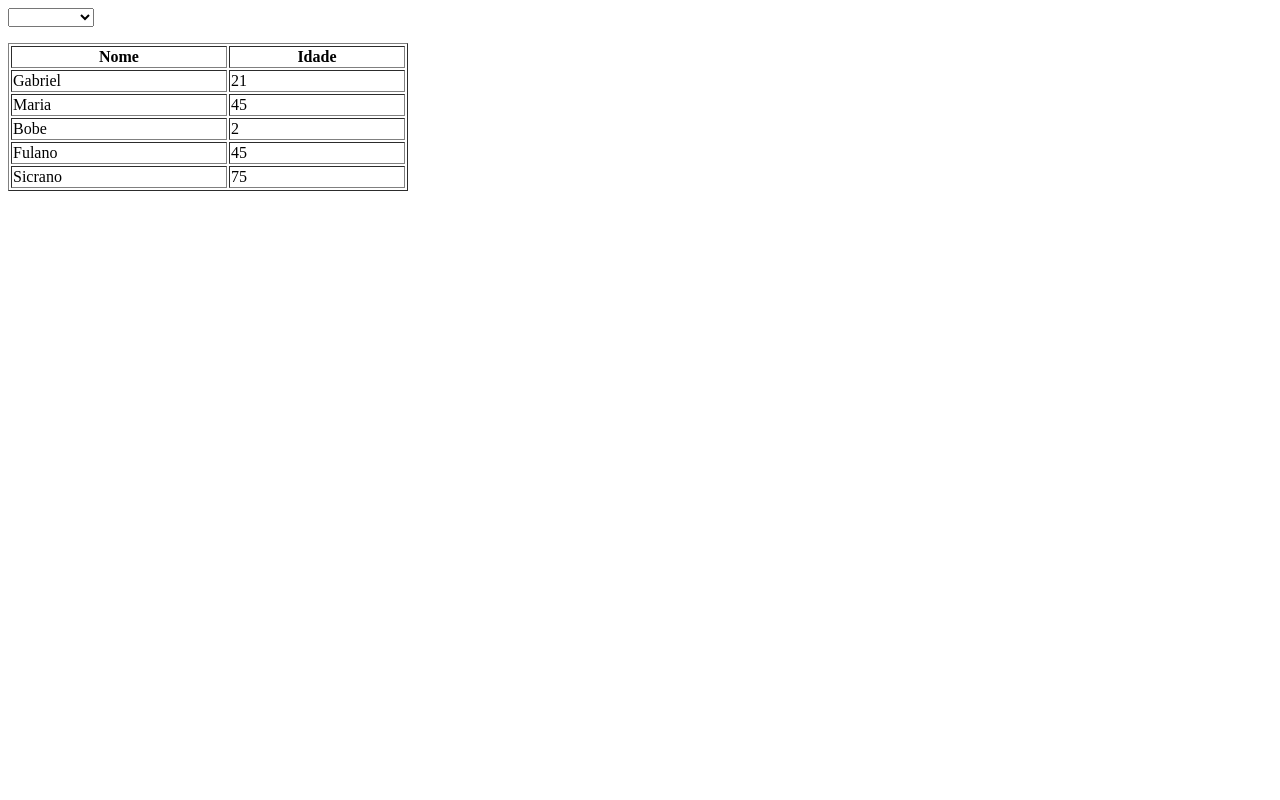
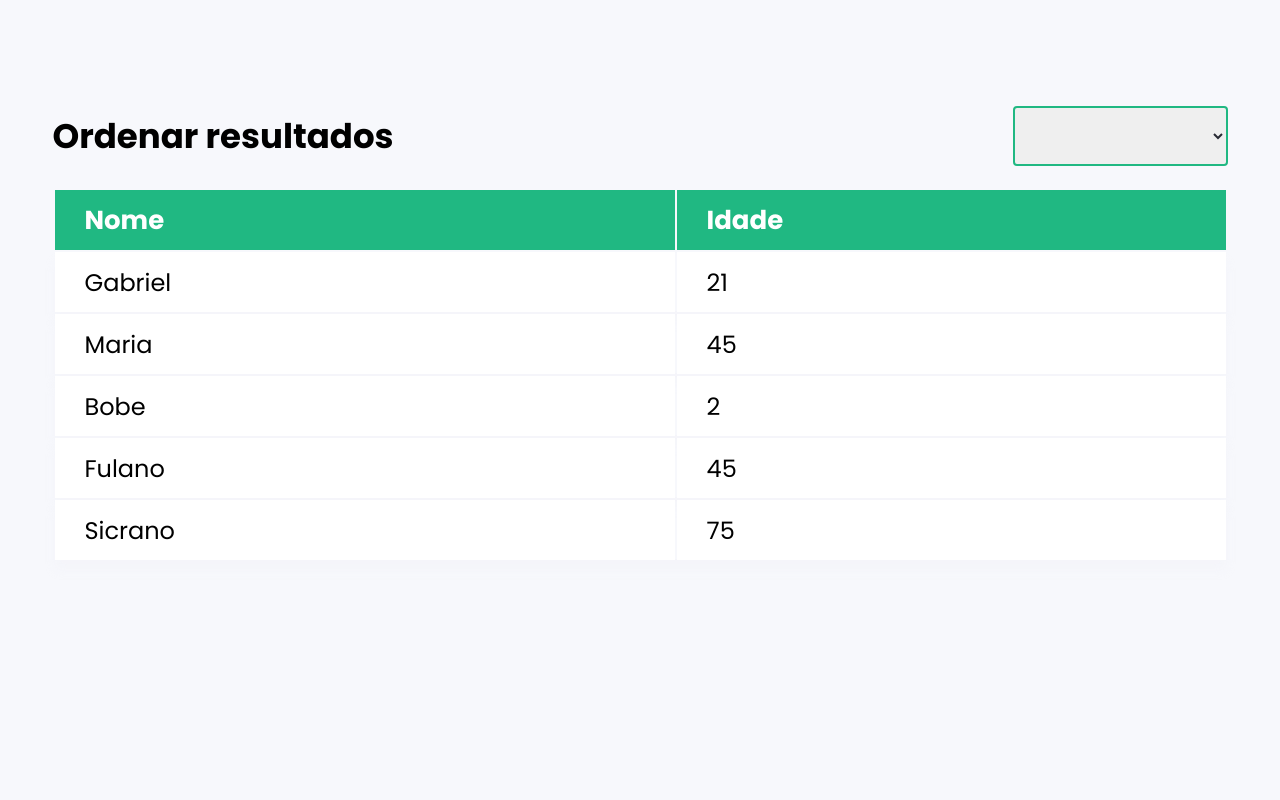
Before and after one commit to devgabrieldejesus/ordering, a PHP site: page / in a window 1280 px wide. Run offline with PHP 8.4, Linux system fonts and the light colour scheme; data comes from the database, SQL or seed files in the repository.

Commit message:
✨  general commit

```diff
--- a/index.php
+++ b/index.php
@@ -22,6 +22,19 @@ if(isset($_GET['ordem']) && empty($_GET['ordem']) == false) {
 }
 ?>
 
+<!DOCTYPE html>
+<html lang="en">
+<head>
+	<meta charset="UTF-8">
+	<meta name="viewport" content="width=device-width, initial-scale=1.0">
+  <link href="styles.css" rel="stylesheet" type="text/css">
+	<title>Ordering</title>
+</head>
+<body>
+	<main>
+		<div class="container column">
+			<div class="top">
+				<h1>Ordenar resultados</h1>
 				<!-- Results sort button -->
 				<form method="GET">
 					<select name="ordem" onchange="this.form.submit()"> <!-- when selecting the option the form reloads the screen -->
@@ -30,13 +43,17 @@ if(isset($_GET['ordem']) && empty($_GET['ordem']) == false) {
 						<option value="idade"<?php echo ($ordem=="idade")?'selected="selected"':''; ?>>Pela idade</option>
 					</select>
 				</form>
+			</div>
 
-
-<table border="1" width="400">
+			<table>
+				<thead>
 					<tr>
 						<th>Nome</th>
 						<th>Idade</th>
 					</tr>
+				</thead>
+
+				<tbody>
 					<!-- listing of database items -->
 					<?php
 					$sql = $pdo->query($sql);
@@ -55,4 +72,12 @@ if(isset($_GET['ordem']) && empty($_GET['ordem']) == false) {
 						endforeach;
 					}
 					?>
+				</tbody>
 			</table>
+		</div>
+
+
+
+	</main>
+</body>
+</html>
--- /dev/null
+++ b/styles.css
@@ -0,0 +1,128 @@
+@import url("https://fonts.googleapis.com/css2?family=Poppins:wght@400;700&display=swap");
+
+* {
+  margin: 0;
+  padding: 0;
+  box-sizing: border-box;
+  font-family: "Poppins", sans-serif;
+}
+
+body {
+  background: #f7f8fc;
+}
+
+main {
+  display: flex;
+  justify-content: center;
+  padding-top: 106px;
+}
+
+.container {
+  width: 1175px;
+  display: flex;
+  justify-content: space-between;
+}
+
+.column {
+  flex-direction: column;
+}
+
+main .top {
+  display: flex;
+  align-items: center;
+  justify-content: space-between;
+  margin-bottom: 22px;
+}
+
+main .top h1 {
+  font-size: 34px;
+  font-weight: 700;
+  font-style: normal;
+}
+
+main form select {
+  height: 60px;
+  width: 215px;
+  cursor: pointer;
+  color: #292b35;
+  font-size: 24px;
+  border-radius: 4px;
+  padding-left: 30px;
+  border: 2px solid #20b882;
+}
+
+main table {
+  width: 100%;
+  border-radius: 5px 5px 0px 0px;
+}
+
+table thead {
+  color: #fff;
+  font-size: 26px;
+  text-align: left;
+  font-weight: 700;
+}
+
+table thead tr {
+  height: 60px;
+  background: #20b882;
+}
+
+table thead tr th {
+  padding-left: 30px;
+}
+
+table tbody tr {
+  height: 60px;
+  font-size: 24px;
+  font-weight: 400;
+  border-radius: 4px;
+  background: #fff;
+  margin-bottom: 5px;
+  box-shadow: 0px 10px 10px #f0f1f640;
+}
+
+table tbody tr td {
+  padding-left: 30px;
+}
+
+@media (max-width: 1175px) {
+  .container {
+    padding-left: 10px;
+    padding-right: 10px;
+  }
+}
+
+@media (max-width: 730px) {
+  main {
+    padding-top: 60px;
+  }
+  main .top {
+    flex-direction: column;
+  }
+
+  main .top h1 {
+    margin-bottom: 10px;
+  }
+}
+
+@media (max-width: 500px) {
+  main .top h1 {
+    font-size: 28px;
+  }
+
+  main form select {
+    width: 150px;
+    height: 50px;
+    font-size: 18px;
+    padding-left: 10px;
+  }
+
+  table thead {
+    font-size: 20px;
+  }
+
+  table tbody tr {
+    font-size: 18px;
+  }
+}
```
Also changed, not shown: README.md, web-preview.gif. Lines whose indentation alone changed are shown as unchanged.
